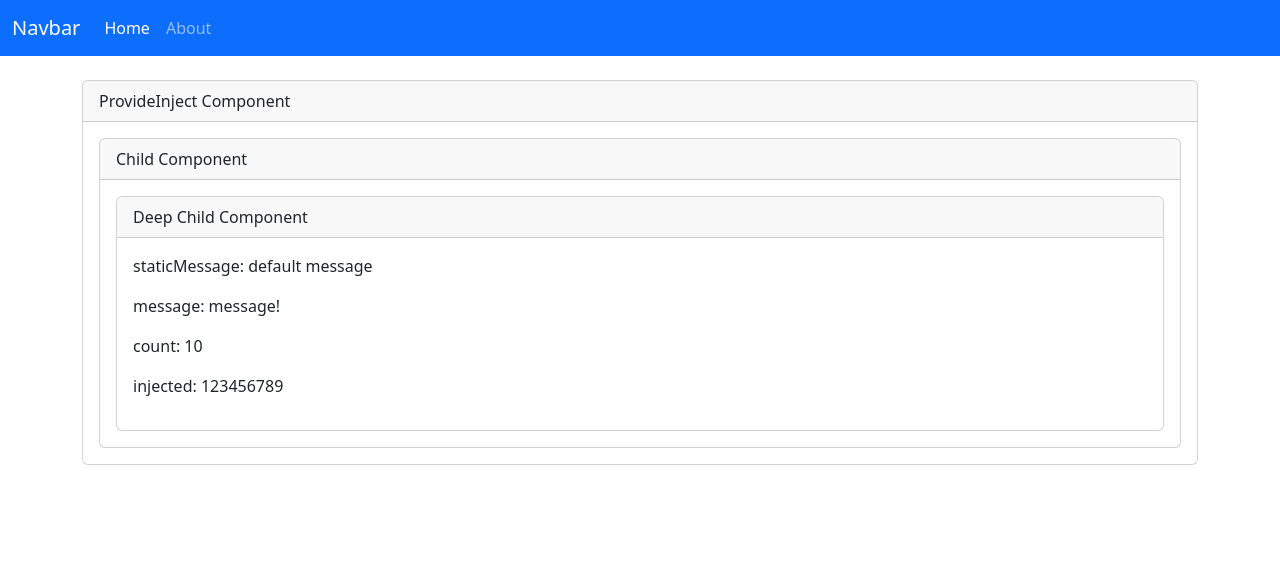
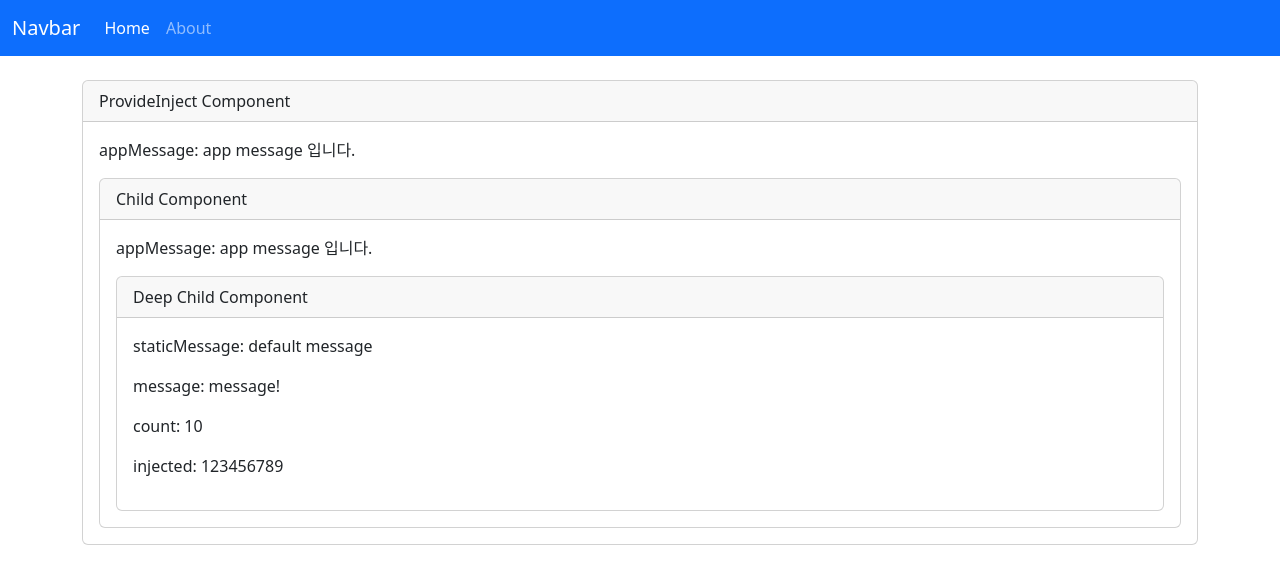
Before and after one commit to seonu5849/Study_Vue3, a Vue app: page / in a window 1280 px wide. Shown: the top 584 px of the page. Built offline with nearby package versions, Linux system fonts and the light colour scheme.

Commit message:
learn : App-level에서 사용하는 provide

```diff
--- a/src/components/provide_inject_components/Child.vue
+++ b/src/components/provide_inject_components/Child.vue
@@ -2,12 +2,14 @@
 	<div class="card">
 		<div class="card-header">Child Component</div>
 		<div class="card-body">
+			<p>appMessage: {{ appMessage }}</p>
 			<DeepChild></DeepChild>
 		</div>
 	</div>
 </template>
 
 <script>
+import { inject } from 'vue';
 import DeepChild from './DeepChild.vue';
 
 export default {
@@ -15,7 +17,8 @@ export default {
 		DeepChild,
 	},
 	setup() {
-		return {};
+		const appMessage = inject('app-message');
+		return { appMessage };
 	},
 };
 </script>
--- a/src/components/provide_inject_components/DeepChild.vue
+++ b/src/components/provide_inject_components/DeepChild.vue
@@ -16,6 +16,7 @@ import { myInjectionKey } from '@/assets/keys';
 
 export default {
 	setup() {
+		// inject은 inject('provide명', '기본값'); 으로 provide명만 입력해도 해당 value값을 가져온다. '기본값'은 옵션으로 value가 없을 경우 출력된다.
 		const staticMessage = inject('static-message', 'default message');
 		const { message, updateMessage } = inject('message');
 		updateMessage('!');
--- a/src/components/provide_inject_components/ProvideInject.vue
+++ b/src/components/provide_inject_components/ProvideInject.vue
@@ -3,6 +3,7 @@
 		<div class="card">
 			<div class="card-header">ProvideInject Component</div>
 			<div class="card-body">
+				<p>appMessage: {{ appMessage }}</p>
 				<Child></Child>
 			</div>
 		</div>
@@ -10,7 +11,7 @@
 </template>
 
 <script>
-import { provide, readonly, ref } from 'vue';
+import { inject, provide, readonly, ref } from 'vue';
 import Child from './Child.vue';
 import { myInjectionKey } from '@/assets/keys';
 
@@ -28,12 +29,15 @@ export default {
 		// provide('static-message', staticMessage);
 
 		// readonly 함수를 통해 직접적인 변경을 막았다. 자바의 private 접근제한자와 비슷해보인다.
+		// provide는 provide('provide명', '저장할변수 또는 상수')
 		provide('message', { message: readonly(message), updateMessage });
 		provide('count', count);
 
 		provide(myInjectionKey, '123456789');
 
-		return { staticMessage, message, count };
+		const appMessage = inject('app-message');
+
+		return { staticMessage, message, count, appMessage };
 	},
 };
 </script>
--- a/src/main.js
+++ b/src/main.js
@@ -7,5 +7,9 @@ const app = createApp(App);
 
 // app.component('AppCard', AppCard); // 컴포넌트 전역설정
 
+// app 레벨에서 provide 설정
+// 이렇게 하면 하위 모든 컴포넌트에서 접근하여 사용할 수 있다.
+app.provide('app-message', 'app message 입니다.');
+
 app.mount('#app');
 import 'bootstrap/dist/js/bootstrap.js';
```
